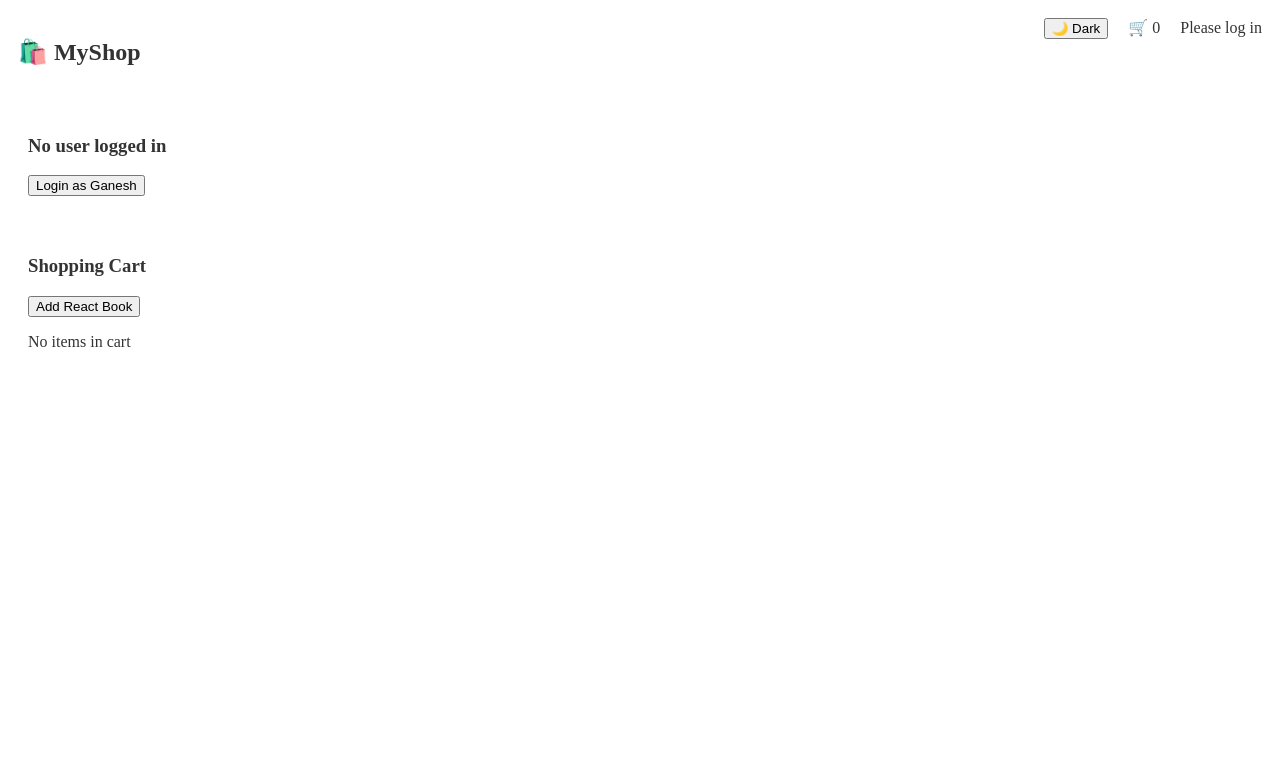
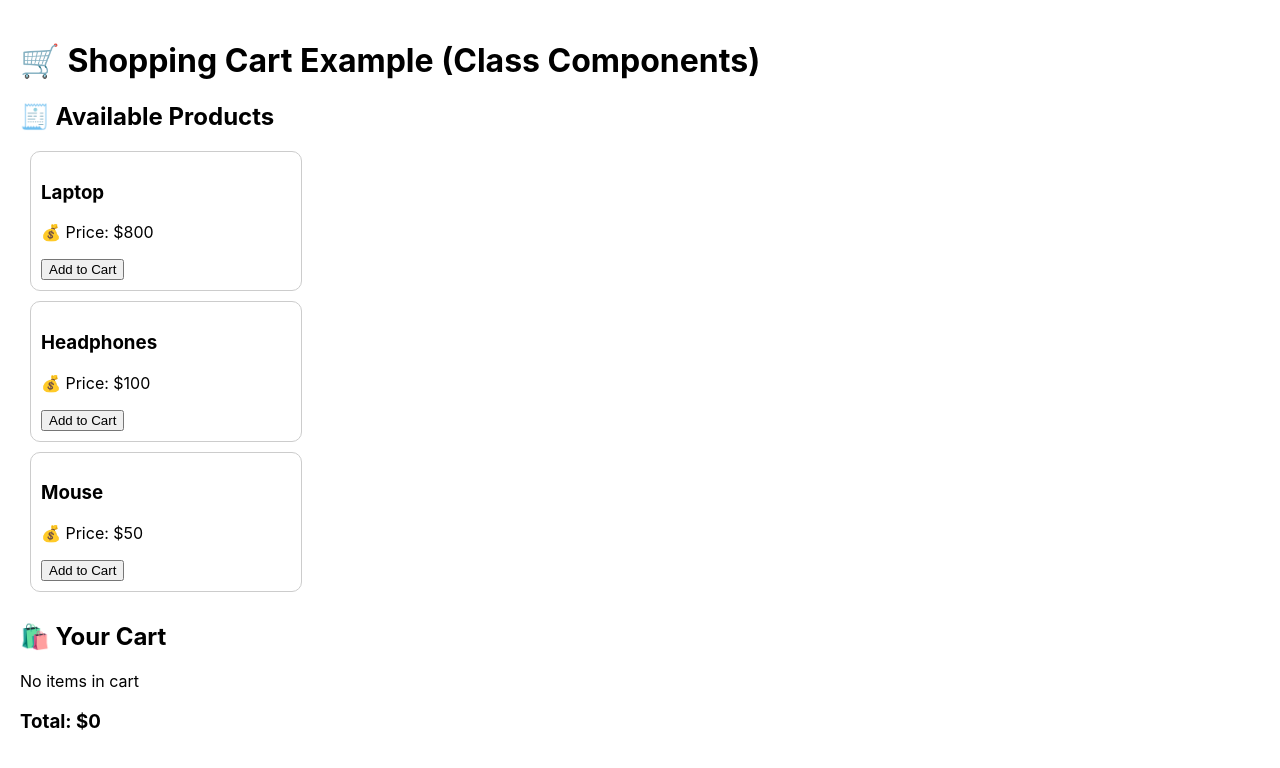
Before and after one commit to ganesh9215/reactjs_tutorial, a React (Create React App) app: page / in a window 1280 px wide. Shown: the top 768 px of the page. Built offline with nearby package versions, Linux system fonts and the light colour scheme.

Commit message:
Add files via upload

```diff
--- a/package.json
+++ b/package.json
@@ -1,5 +1,5 @@
 {
-  "name": "context-demo",
+  "name": "state_managment_class",
   "version": "0.1.0",
   "private": true,
   "dependencies": {
--- a/src/App.js
+++ b/src/App.js
@@ -1,19 +1,38 @@
-import React, { useContext } from "react";
-import Navbar from "./components/Navbar";
-import Profile from "./components/Profile";
-import Cart from "./components/Cart";
-import { ThemeContext } from "./context/ThemeContext";
+import React, { Component } from "react";
+import ProductList from "./ProductList";
+import Cart from "./Cart";
 
-function App() {
-  const { theme } = useContext(ThemeContext);
-  return (
-    <div style={{ background: theme === "light" ? "none" : "#ddd",
-      color: theme === "light" ? "#333" : "#000"}}>
-      <Navbar />
-      <Profile />
-      <Cart />
-    </div>
-  );
+class App extends Component {
+  constructor(props) {
+    super(props);
+    this.state = {
+      cart: [],
+    };
+  }
+
+  // Add item to cart
+  addToCart = (product) => {
+    this.setState((prevState) => ({
+      cart: [...prevState.cart, product],
+    }));
+  };
+
+  // Remove item from cart
+  removeFromCart = (id) => {
+    this.setState((prevState) => ({
+      cart: prevState.cart.filter((item) => item.id !== id),
+    }));
+  };
+
+  render() {
+    return (
+      <div style={{ padding: "20px" }}>
+        <h1>🛒 Shopping Cart Example (Class Components)</h1>
+        <ProductList addToCart={this.addToCart} />
+        <Cart cart={this.state.cart} removeFromCart={this.removeFromCart} />
+      </div>
+    );
+  }
 }
 
 export default App;
--- /dev/null
+++ b/src/Cart.js
@@ -0,0 +1,40 @@
+import React, { Component } from "react";
+
+class Cart extends Component {
+  calculateTotal = () => {
+    return this.props.cart.reduce((sum, item) => sum + item.price, 0);
+  };
+
+  render() {
+    const { cart, removeFromCart } = this.props;
+    return (
+      <div style={{ marginTop: "30px" }}>
+        <h2>🛍️ Your Cart</h2>
+        {cart.length === 0 ? (
+          <p>No items in cart</p>
+        ) : (
+          cart.map((item) => (
+            <div
+              key={item.id}
+              style={{
+                borderBottom: "1px solid #ddd",
+                padding: "5px 0",
+                display: "flex",
+                justifyContent: "space-between",
+                width: "300px",
+              }}
+            >
+              <span>
+                {item.name} - ${item.price}
+              </span>
+              <button onClick={() => removeFromCart(item.id)}>❌</button>
+            </div>
+          ))
+        )}
+        <h3>Total: ${this.calculateTotal()}</h3>
+      </div>
+    );
+  }
+}
+
+export default Cart;
--- /dev/null
+++ b/src/ProductItem.js
@@ -0,0 +1,24 @@
+import React, { Component } from "react";
+
+class ProductItem extends Component {
+  render() {
+    const { product, addToCart } = this.props;
+    return (
+      <div
+        style={{
+          border: "1px solid #ccc",
+          padding: "10px",
+          margin: "10px",
+          width: "250px",
+          borderRadius: "10px",
+        }}
+      >
+        <h3>{product.name}</h3>
+        <p>💰 Price: ${product.price}</p>
+        <button onClick={() => addToCart(product)}>Add to Cart</button>
+      </div>
+    );
+  }
+}
+
+export default ProductItem;
--- /dev/null
+++ b/src/ProductList.js
@@ -0,0 +1,32 @@
+import React, { Component } from "react";
+import ProductItem from "./ProductItem";
+
+class ProductList extends Component {
+  constructor(props) {
+    super(props);
+    this.state = {
+      products: [
+        { id: 1, name: "Laptop", price: 800 },
+        { id: 2, name: "Headphones", price: 100 },
+        { id: 3, name: "Mouse", price: 50 },
+      ],
+    };
+  }
+
+  render() {
+    return (
+      <div>
+        <h2>🧾 Available Products</h2>
+        {this.state.products.map((product) => (
+          <ProductItem
+            key={product.id}
+            product={product}
+            addToCart={this.props.addToCart}
+          />
+        ))}
+      </div>
+    );
+  }
+}
+
+export default ProductList;
--- a/src/index.js
+++ b/src/index.js
@@ -1,19 +1,17 @@
-import React from "react";
-import ReactDOM from "react-dom/client";
-import App from "./App";
-import { AuthProvider } from "./context/AuthContext";
-import { ThemeProvider } from "./context/ThemeContext";
-import { CartProvider } from "./context/CartContext";
+import React from 'react';
+import ReactDOM from 'react-dom/client';
+import './index.css';
+import App from './App';
+import reportWebVitals from './reportWebVitals';
 
-const root = ReactDOM.createRoot(document.getElementById("root"));
+const root = ReactDOM.createRoot(document.getElementById('root'));
 root.render(
   <React.StrictMode>
-    <AuthProvider>
-      <ThemeProvider>
-        <CartProvider>
-          <App />
-        </CartProvider>
-      </ThemeProvider>
-    </AuthProvider>
+    <App />
   </React.StrictMode>
 );
+
+// If you want to start measuring performance in your app, pass a function
+// to log results (for example: reportWebVitals(console.log))
+// or send to an analytics endpoint. Learn more: https://bit.ly/CRA-vitals
+reportWebVitals();
```
